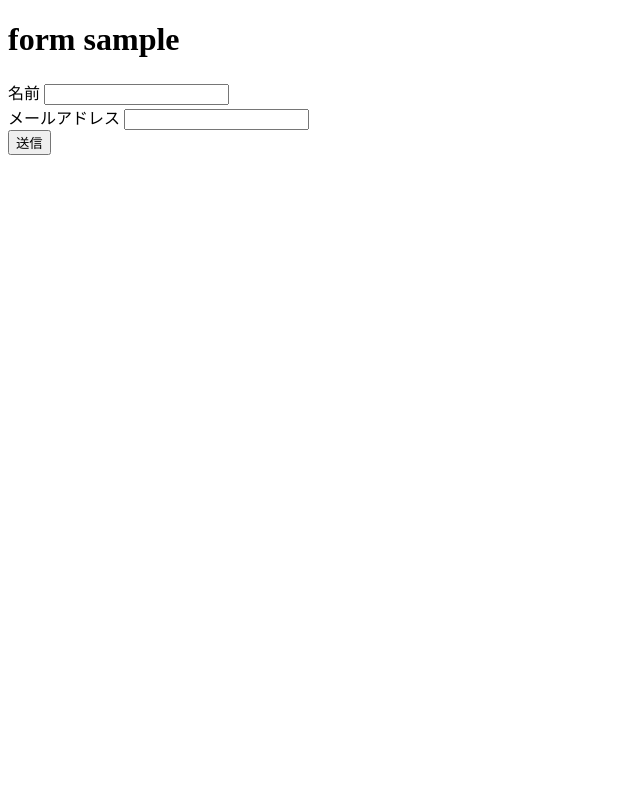
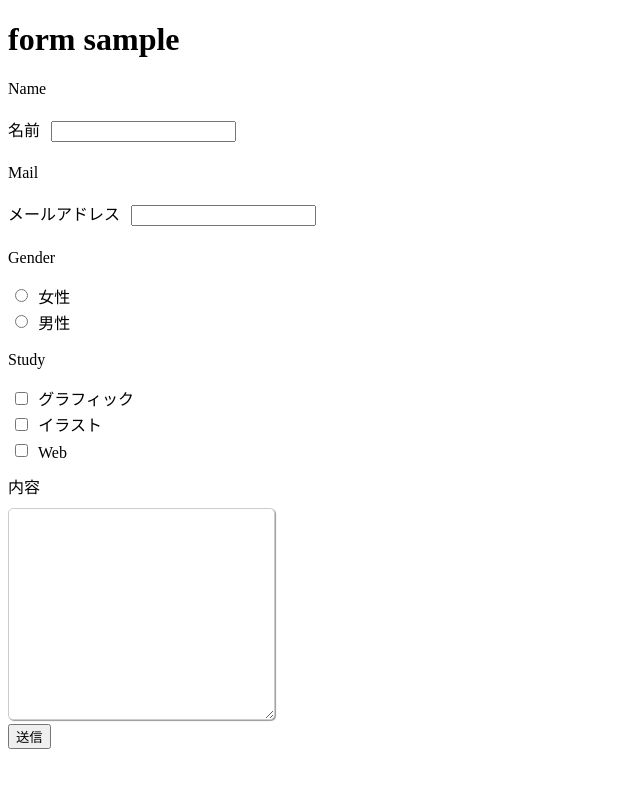
Before and after one commit to takujiozaki/info_architect, a plain HTML site: page HTML_3/form.html in a window 1280 px wide. Shown: the whole page, without its empty margins (0-640 px from the left). Drawn offline with Linux system fonts and the light colour scheme.

Commit message:
form/css追加

```diff
--- /dev/null
+++ b/HTML_3/form.css
@@ -0,0 +1,17 @@
+div.textareastyle label{
+    display: block;
+    margin-top: 10px;
+    margin-bottom:10px;
+}
+
+div.textareastyle textarea{
+    padding: 5px;
+    line-height: 1.5;
+    border-radius: 5px;
+    border: solid 1px #ccc;
+    box-shadow: 1px 1px 1px #999;
+}
+
+div.inputstyle input, div.choicestyle input{
+    margin: .5em;
+}
--- a/HTML_3/form.html
+++ b/HTML_3/form.html
@@ -4,17 +4,46 @@
     <meta charset="UTF-8">
     <meta name="viewport" content="width=device-width, initial-scale=1.0">
     <title>form sample</title>
+    <link rel="stylesheet" href="form.css">
 </head>
 <body>
     <h1>form sample</h1>
     <form action="" method="post">
+        <p>Name</p>
         <div class="inputstyle">
             <label for="yourname">名前</label>
             <input type="text" name="name" id="yourname">
         </div>
+        <p>Mail</p>
         <div class="inputstyle">
             <label for="yourmail">メールアドレス</label>
             <input type="email" name="email" id="yourmail">
+        </div>
+        <p>Gender</p>
+        <div class="choicestyle">
+            <input type="radio" name="gender" id="gender_f">
+            <label for="gender_f">女性</label>
+        </div>
+        <div class="choicestyle">
+            <input type="radio" name="gender" id="gender_m">
+            <label for="gender_m">男性</label>
+        </div>
+        <p>Study</p>
+        <div class="choicestyle">
+            <input type="checkbox" name="graphic" id="graphic">
+            <label for="graphic">グラフィック</label>
+        </div>
+        <div class="choicestyle">
+            <input type="checkbox" name="illustration" id="illustration">
+            <label for="illustration">イラスト</label>
+        </div>
+        <div class="choicestyle">
+            <input type="checkbox" name="Web" id="Web">
+            <label for="Web">Web</label>
+        </div>
+        <div class="textareastyle">
+            <label for="body">内容</label>
+            <textarea name="body" id="body" cols="30" rows="10"></textarea>
         </div>
         <input type="submit" value="送信">
     </form>
```
